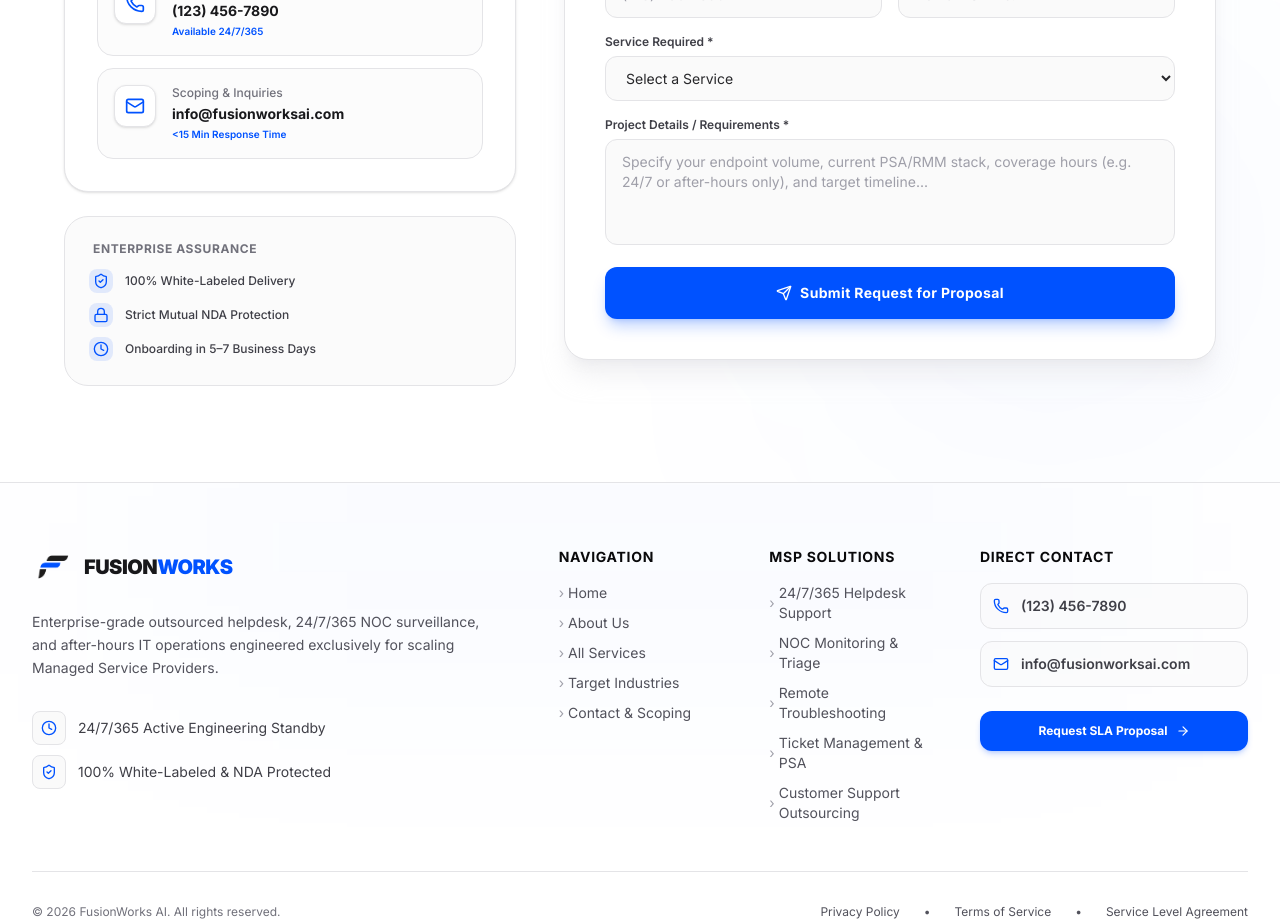
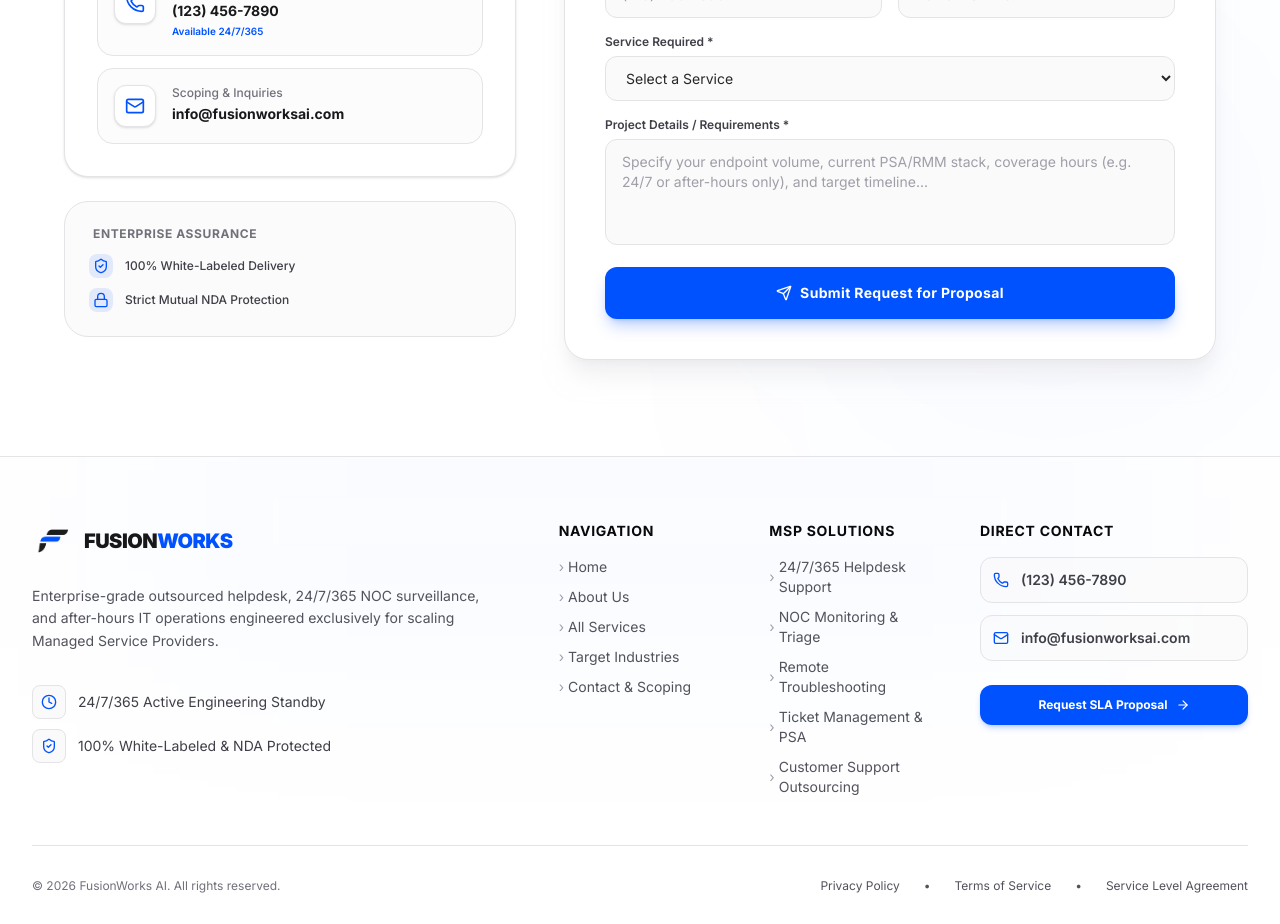
Before and after one commit to ArsalRashidChib/FusionWorks-AI, a Next.js app: page /contact in a window 1280 px wide. Shown: the part 820-1744 px from the top of the page. Built offline with nearby package versions, Linux system fonts and the light colour scheme.

Commit message:
Contact Page: Update

```diff
--- a/src/app/contact/page.tsx
+++ b/src/app/contact/page.tsx
@@ -44,7 +44,7 @@ export default function ContactPage() {
       title: "Scoping & Inquiries",
       detail: "info@fusionworksai.com",
       href: "mailto:info@fusionworksai.com",
-      badge: "<15 Min Response Time",
+
     },
   ];
 
@@ -57,10 +57,7 @@ export default function ContactPage() {
       icon: <Lock className="w-4 h-4 text-[#0052ff]" />,
       text: "Strict Mutual NDA Protection",
     },
-    {
-      icon: <Clock className="w-4 h-4 text-[#0052ff]" />,
-      text: "Onboarding in 5–7 Business Days",
-    },
+
   ];
 
   return (
```
